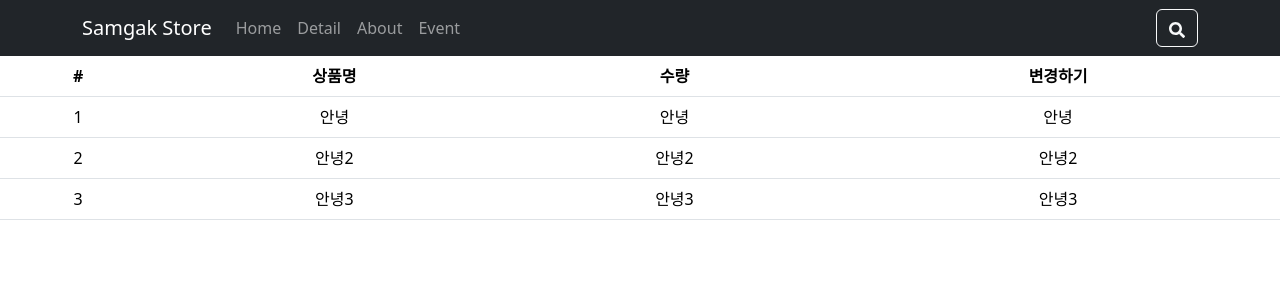
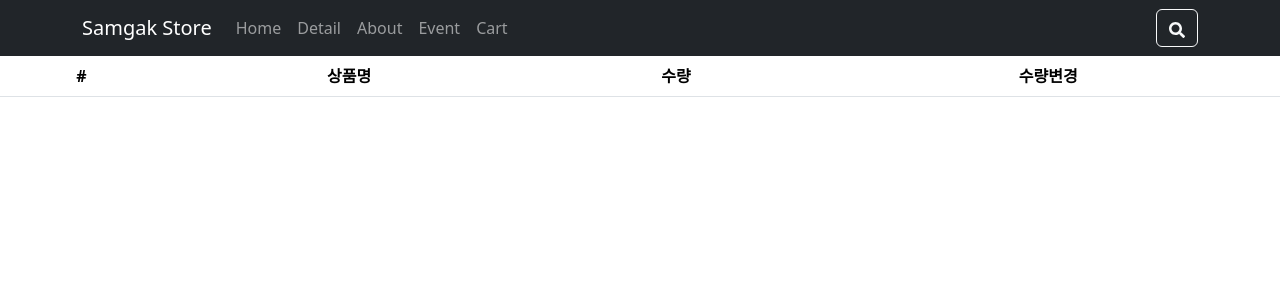
Before and after one commit to khwww/react-shop, a React (Create React App) app: page /cart in a window 1280 px wide. Shown: the top 300 px of the page. Built offline with nearby package versions, Linux system fonts and the light colour scheme.

Commit message:
장바구니 물건추가 기능, 수량추가기능구현

```diff
--- a/src/App.js
+++ b/src/App.js
@@ -49,6 +49,7 @@ function App(){
             <Nav.Link onClick={()=>{ navigate('./detail') }} >Detail</Nav.Link>
             <Nav.Link onClick={()=>{ navigate('./about') }}>About</Nav.Link>
             <Nav.Link onClick={()=>{ navigate('./event') }}>Event</Nav.Link>
+            <Nav.Link onClick={()=>{ navigate('./cart') }}>Cart</Nav.Link>
 
           </Nav>
         </Navbar.Collapse>
--- a/src/routes/Cart.js
+++ b/src/routes/Cart.js
@@ -1,7 +1,17 @@
 import {Table} from 'react-bootstrap'
+import { useSelector, useDispatch } from 'react-redux'
+import { addCount } from './../store.js'
+
 
 // tr넣으면 행 하나 생기고 th넣으면 열 하나 생김
 function Cart(){
+
+// useSelector는 Redux store에서 state가져와주는 함수
+// let cart = useSelector((state)=>{ return state })
+// 위의 식도 가능한데 아래처럼도 가능. return+중괄호는 생략가능(js문법)
+let state = useSelector((state)=> state )
+let dispatch = useDispatch()
+
   return (
     <div>
       <Table>
@@ -10,28 +20,24 @@ function Cart(){
             <th>#</th>
             <th>상품명</th>
             <th>수량</th>
-            <th>변경하기</th>
+            <th>수량변경</th>
           </tr>
         </thead>
         <tbody>
-          <tr>
-            <td>1</td>
-            <td>안녕</td>
-            <td>안녕</td>
-            <td>안녕</td>
-          </tr>
-          <tr>
-            <td>2</td>
-            <td>안녕2</td>
-            <td>안녕2</td>
-            <td>안녕2</td>
-          </tr>
-          <tr>
-            <td>3</td>
-            <td>안녕3</td>
-            <td>안녕3</td>
-            <td>안녕3</td>
-          </tr>
+          {
+            state.cart.map((a,i)=>
+              <tr key={i}>
+                <td>{state.cart[i].id}</td>
+                <td>{state.cart[i].name}</td>
+                <td>{state.cart[i].count}</td>
+                <td>
+                  <button onClick={()=>{
+                    dispatch(addCount(state.cart[i].id))
+                  }}>+</button>
+                </td>
+              </tr>
+            )
+          }
         </tbody>
       </Table>
     </div>
--- a/src/routes/Detail.js
+++ b/src/routes/Detail.js
@@ -4,6 +4,8 @@ import { useParams } from 'react-router-dom';
 import styled from 'styled-components';
 import { Nav } from 'react-bootstrap'
 import { func } from 'prop-types';
+import { addItem } from './../store';
+import { useDispatch } from 'react-redux';
 
 // 이거 styeld component
 // let YelloBtn = styled.button`
@@ -22,6 +24,8 @@ function Detail(props) {
   });
 
   let[탭, 탭변경] = useState(0)
+
+  let dispatch = useDispatch()
 
 
   if(!id) {
@@ -48,7 +52,9 @@ function Detail(props) {
         <h4 className="pt-5">{ 찾은상품.title }</h4>
         <p>{ 찾은상품.content }</p>
         <p>{ 찾은상품.price}원</p>
-        <button className="btn btn-danger">주문하기</button>
+        <button className="btn btn-danger" onClick={()=>{
+          dispatch(addItem({id : 찾은상품.id, name : 찾은상품.title, count : 1}))
+        }}>주문하기</button>
       </div>
     </div>
 
--- a/src/store.js
+++ b/src/store.js
@@ -1,5 +1,29 @@
-import { configureStore } from '@reduxjs/toolkit'
+import { configureStore, createSlice } from '@reduxjs/toolkit'
+import { useDispatch } from 'react-redux'
+
+
+let cart = createSlice({
+  name : 'cart',
+  initialState : [
+    // {id : 0, name : 'White and Black', count : 2},
+    // {id : 2, name : 'Grey Yordan', count : 1}
+  ],
+  reducers : {
+    addCount(state, action){
+      let 번호 = state.findIndex((a)=>{ return a.id === action.payload})
+      state[번호].count++
+    },
+    addItem(state, action){
+      state.push(action.payload)
+
+    }
+  }
+})
+export let { addCount, addItem } = cart.actions
+
 
 export default configureStore({
-  reducer: { }
+  reducer: {
+    cart : cart.reducer
+  }
 })
```
